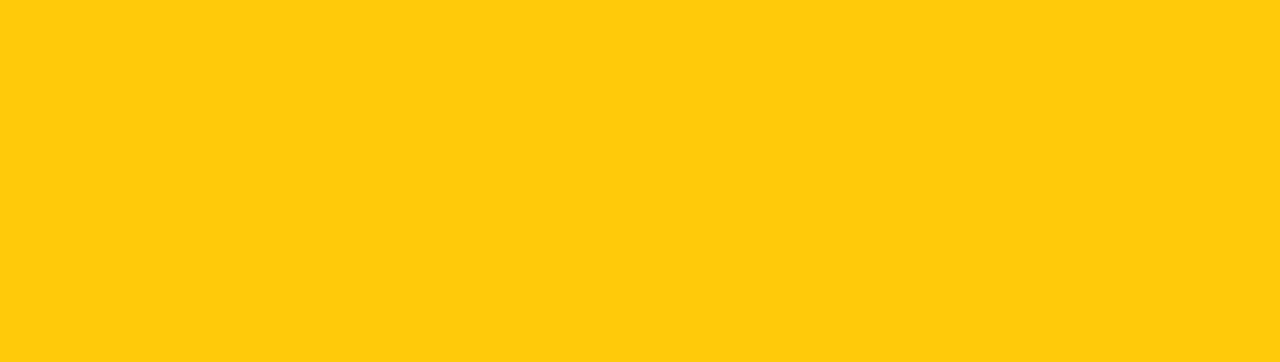
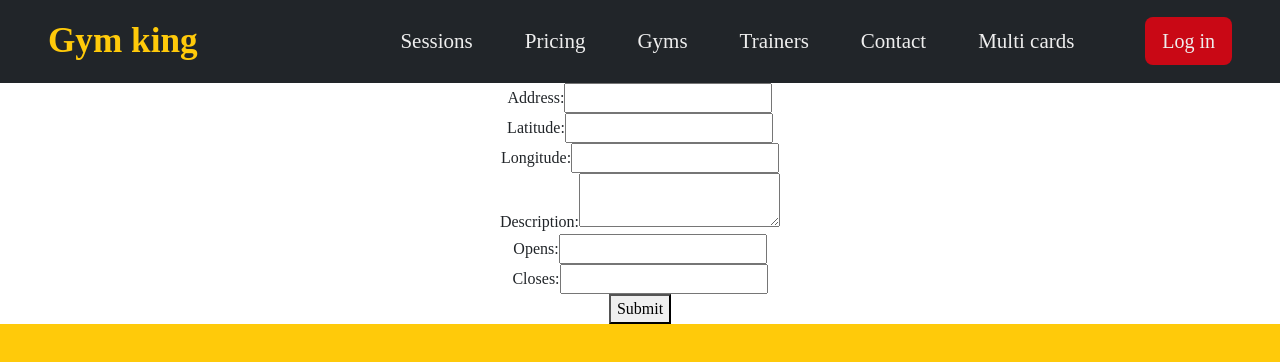
Before and after one commit to bakuganmw/front-gym, a React (Create React App) app: page /create-gym in a window 1280 px wide. Before the commit this address had no page. Shown: the top 362 px of the page. Built offline with nearby package versions, Linux system fonts and the light colour scheme.

Commit message:
create gym beginning

```diff
--- a/src/App.js
+++ b/src/App.js
@@ -11,8 +11,7 @@ import ChangeGym from './components/TrainerSchedule/ChangeGym';
 import AdminPanelPage from './pages/AdminPanelPage';
 import FormPage from './pages/FormPage';
 import BookTrainer from './components/TrainerReservationSection/BookTrainer';
-import TrainersPage from './pages/TrainersPage'
-import MultiPage from './pages/MultiPage';
+import CreateGym from './components/CreateGym/CreateGym';
 
 function App() {
 
@@ -22,7 +21,7 @@ function App() {
       <Routes>
         <Route path="/" element={<MainPage/>} exact />
         <Route path="/login" element={<LoginPage/>} exact />
-        <Route path="/register" element={<RegisterPage/>} exact />
+        <Route path="/register" element={<RegisterPage/>} exact />x
         <Route path="/session-reservation" element={<SessionReservation />} exact />
         <Route path="/trainer-reservation" element={<Trainer />}  exact/>
         <Route path="/gyms" element={<GymPage />}  exact/>
@@ -32,8 +31,7 @@ function App() {
         <Route path="/administration" element={<AdminPanelPage />} exact />
         <Route path="/forms" element={<FormPage />} exact />
         <Route path="/book-trainer" element={<BookTrainer />} exact />
-        <Route path="/trainers" element={<TrainersPage />} exact />
-        <Route path="/multi" element={<MultiPage />} exact />
+        <Route path="create-gym" element={<CreateGym />} exact />
       </Routes>
     </Router>
   );
--- /dev/null
+++ b/src/components/CreateGym/CreateGym.js
@@ -0,0 +1,75 @@
+import React, { useState } from 'react';
+import axios from 'axios';
+import NavbarCom from '../NavbarCom/indeks';
+
+const GymForm = () => {
+  const [address, setAddress] = useState('');
+  const [latitude, setLatitude] = useState('');
+  const [longitude, setLongitude] = useState('');
+  const [description, setDescription] = useState('');
+  const [opens, setOpens] = useState([]);
+  const [closes, setCloses] = useState([]);
+
+  const handleSubmit = async (e) => {
+    e.preventDefault();
+
+    const gymData = {
+      address: address,
+      latitude: latitude,
+      longitude: longitude,
+      description: description,
+      workSchedule: {
+        opens: opens,
+        closes: closes
+      }
+    };
+
+    try {
+      const response = await axios.post('http://localhost:8080/gyms', gymData);
+      console.log('Pomyślnie utworzono siłownię:', response.data);
+      // Tutaj możesz wykonać odpowiednie akcje po pomyślnym utworzeniu siłowni
+    } catch (error) {
+      console.error('Błąd podczas tworzenia siłowni:', error);
+      // Tutaj możesz obsłużyć błąd i wyświetlić odpowiedni komunikat dla użytkownika
+    }
+  };
+
+  return (
+    <form onSubmit={handleSubmit}>
+    <NavbarCom />
+      <label>
+        Address:
+        <input type="text" value={address} onChange={(e) => setAddress(e.target.value)} />
+      </label>
+      <br />
+      <label>
+        Latitude:
+        <input type="text" value={latitude} onChange={(e) => setLatitude(e.target.value)} />
+      </label>
+      <br />
+      <label>
+        Longitude:
+        <input type="text" value={longitude} onChange={(e) => setLongitude(e.target.value)} />
+      </label>
+      <br />
+      <label>
+        Description:
+        <textarea value={description} onChange={(e) => setDescription(e.target.value)} />
+      </label>
+      <br />
+      <label>
+        Opens:
+        <input type="text" value={opens} onChange={(e) => setOpens(e.target.value.split(','))} />
+      </label>
+      <br />
+      <label>
+        Closes:
+        <input type="text" value={closes} onChange={(e) => setCloses(e.target.value.split(','))} />
+      </label>
+      <br />
+      <button type="submit">Submit</button>
+    </form>
+  );
+};
+
+export default GymForm;
--- a/src/components/NavbarCom/indeks.js
+++ b/src/components/NavbarCom/indeks.js
@@ -129,6 +129,9 @@ const NavbarCom = () => {
                     <a className="dropdown-item" href="/forms">
                       Forms
                     </a>
+                    <a className="dropdown-item" href="/create-gym">
+                      Create gym
+                    </a>
                   </>
                 )}
                 <a className="dropdown-item" onClick={logout} href="/">
```
